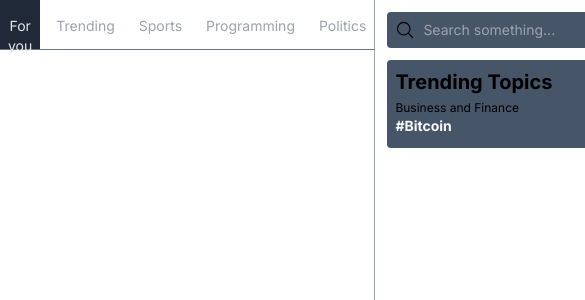
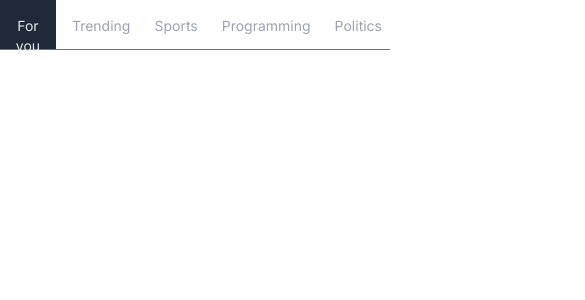
Before and after one commit to ashsajal1/xclone, a Next.js app: page / in a window 390 px wide. Shown: the top 300 px of the page, 585 px wide, since content can reach past the window. Built offline with nearby package versions, Linux system fonts and the light colour scheme.

Commit message:
hide right sidebar in small screen

```diff
--- a/src/components/right-sidebar.tsx
+++ b/src/components/right-sidebar.tsx
@@ -15,7 +15,7 @@ export default function RightSidebar() {
     }
 
     return (
-        <div className='p-3 md:w-1/3 border-l border-slate-400 h-screen'>
+        <div className='hidden md:block p-3 md:w-1/3 border-l border-slate-400 h-screen'>
             <div className="p-2 rounded bg-slate-600 text-sm focus-within:ring-1 focus-within:ring-blue-600 gap-2 flex items-center justify-between focus-within:bg-gray-900">
                 <MagnifyingGlassIcon className={`h-5 w-5 ${isFocused ? 'text-blue-600' : ''}`} />
 
```
